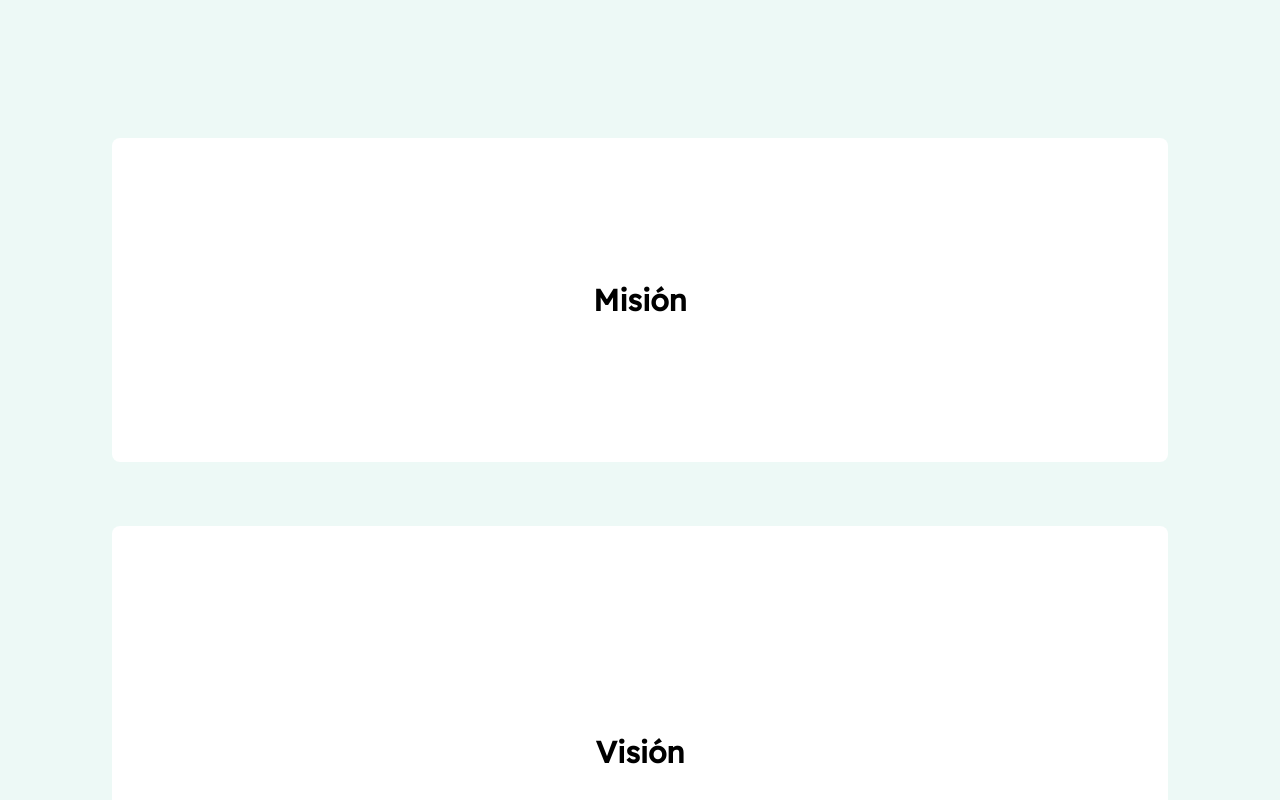
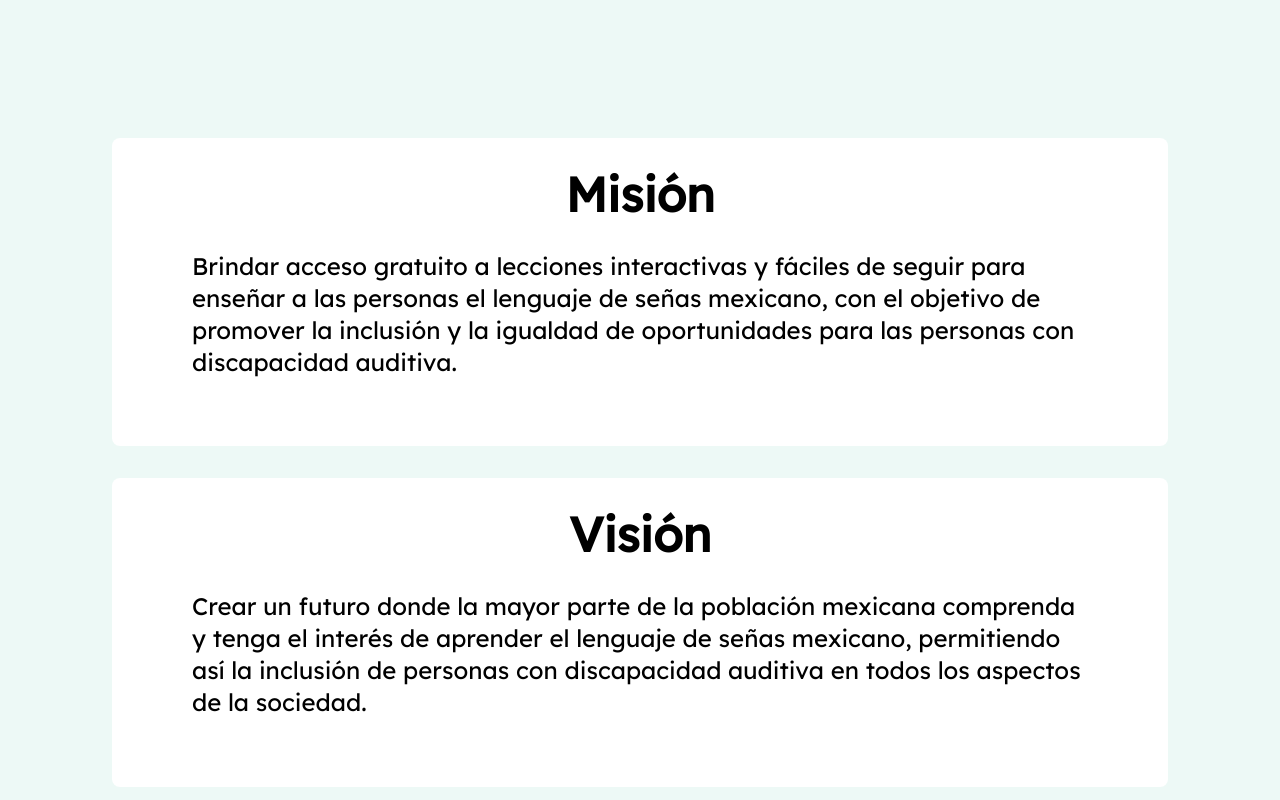
Before and after one commit to iso-bravo/Hands-On, a Next.js app: page / in a window 1280 px wide. Shown: the part 1580-2380 px from the top of the page. Built offline with nearby package versions, Linux system fonts and the light colour scheme.

Commit message:
Mision Vision terminado

```diff
--- a/components/seccion1.tsx
+++ b/components/seccion1.tsx
@@ -1,6 +1,6 @@
 export function Seccion1() {
   return (
-    <div className=" relative h-full w-full bg-primary font-Lexend px-16 pt-12 flex flex-col">
+    <div className=" relative bg-primary font-Lexend px-16 pt-12 flex flex-col">
       <div className=" w-full h-full flex flex-col">
         <h2
           className="
--- a/components/seccion3.tsx
+++ b/components/seccion3.tsx
@@ -1,20 +1,30 @@
-export default function Seccion3(){
-    return (
-        <div className="font-Lexend py-36 bg-seccion3fondo px-28">
-            <div className="bg-white py-36 rounded-lg mb-16">
-                <div className="flex flex-row justify-center">
-                    <div className="text-3xl font-bold">
-                        Misión
-                    </div>
-                </div>
-            </div>
-            <div className="flex flex-col bg-white py-52 rounded-lg">
-                <div className="flex flex-row justify-center">
-                    <div className="text-3xl font-bold">
-                        Visión
-                    </div>
-                </div>
-            </div>
+export default function Seccion3() {
+  return (
+    <div className="font-Lexend py-36 bg-seccion3fondo px-28">
+      <div className="bg-white rounded-lg mb-8">
+        <div className="flex flex-col items-center">
+          <p className="text-5xl font-extrabold py-8">Misión</p>
+
+          <p className="flex flex-row text-2xl justify-center px-20 pb-18">
+            Brindar acceso gratuito a lecciones interactivas y fáciles de seguir
+            para enseñar a las personas el lenguaje de señas mexicano, con el
+            objetivo de promover la inclusión y la igualdad de oportunidades
+            para las personas con discapacidad auditiva.
+          </p>
         </div>
-    )
+      </div>
+      <div className="bg-white rounded-lg mb-8">
+        <div className="flex flex-col items-center">
+          <p className="text-5xl font-extrabold py-8">Visión</p>
+
+          <p className="flex flex-row text-2xl justify-center px-20 pb-18">
+            Crear un futuro donde la mayor parte de la población mexicana
+            comprenda y tenga el interés de aprender el lenguaje de señas
+            mexicano, permitiendo así la inclusión de personas con discapacidad
+            auditiva en todos los aspectos de la sociedad.
+          </p>
+        </div>
+      </div>
+    </div>
+  );
 }
```
